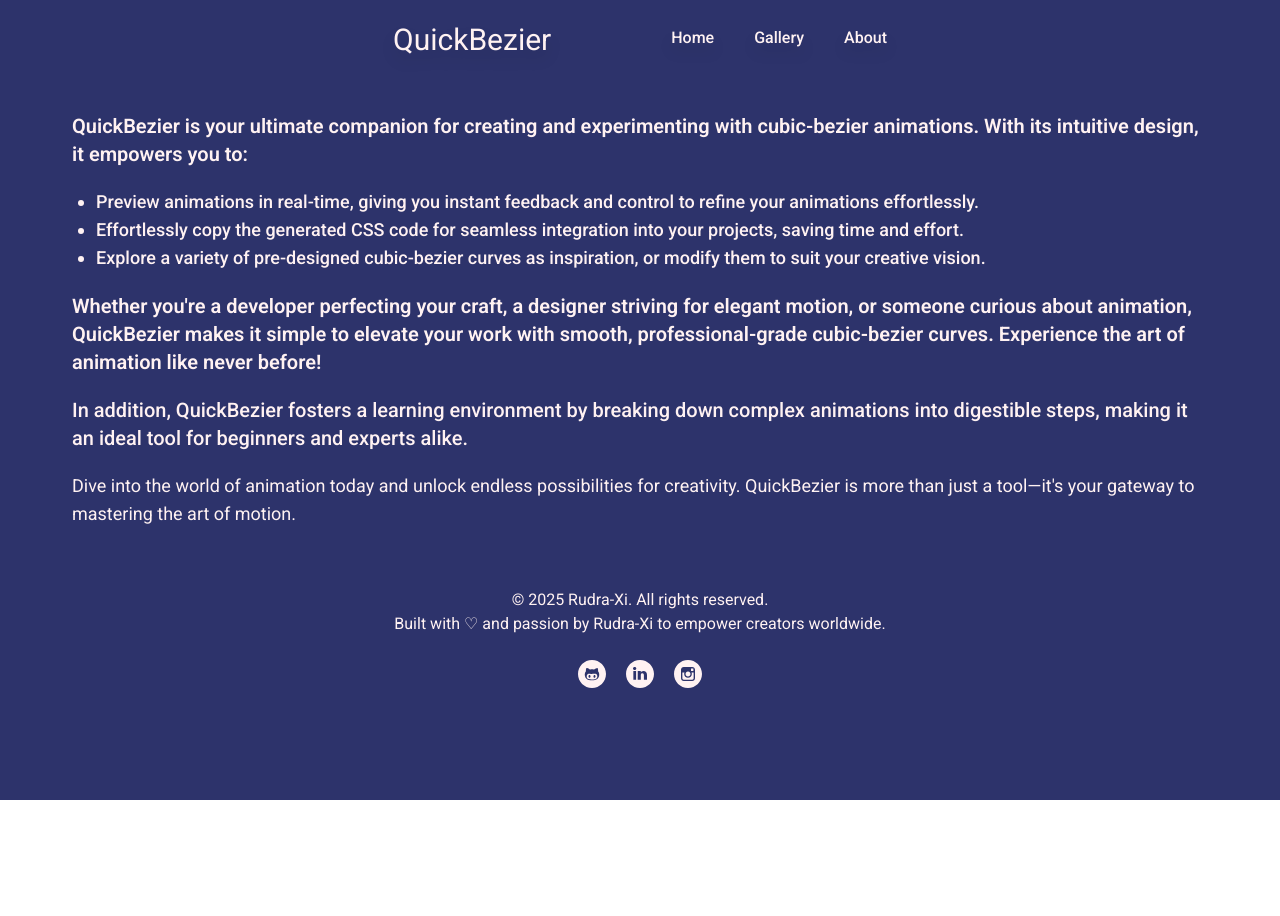
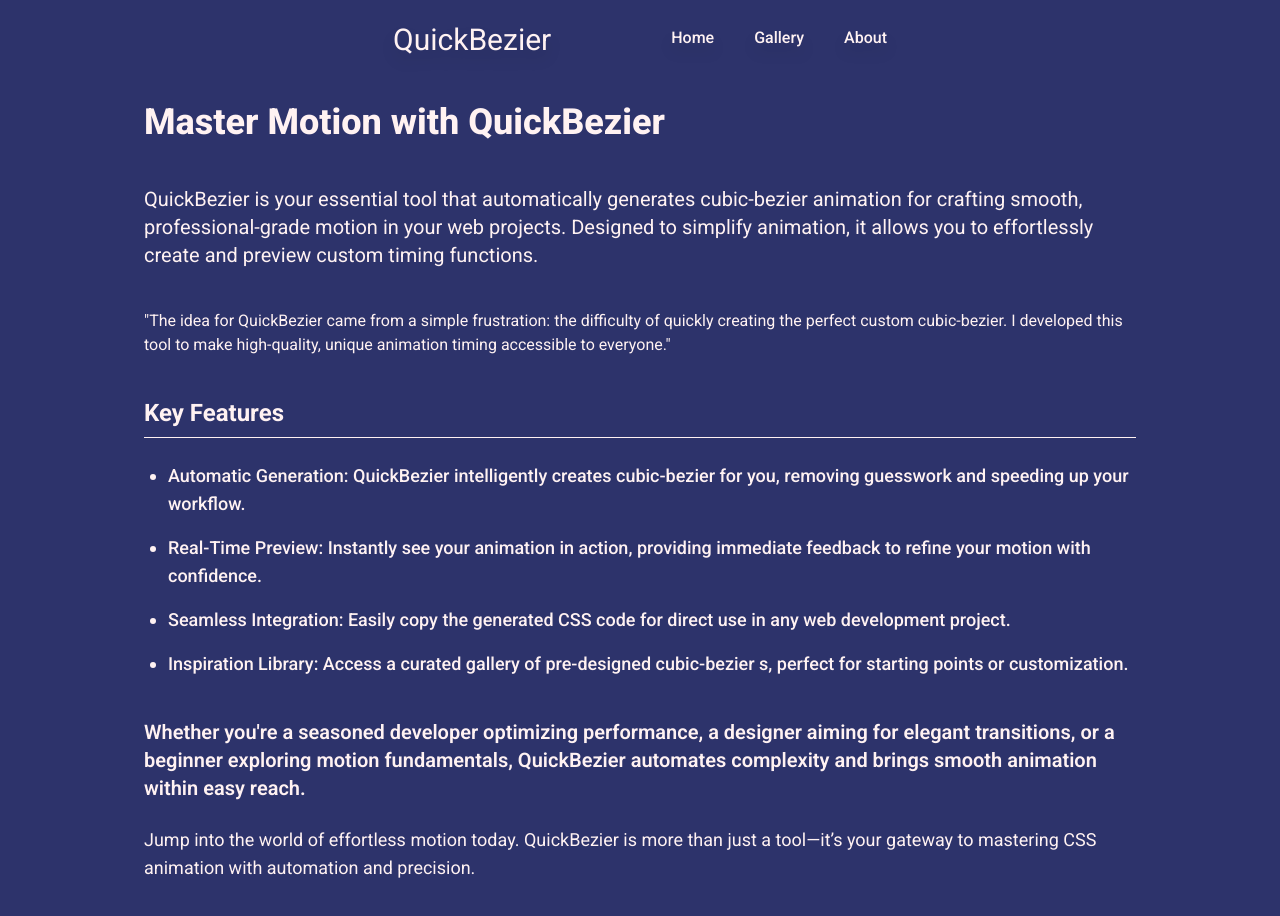
Before and after one commit to rudra-xi/quick-bezier, a React (Vite) app: page /about in a window 1280 px wide. Shown: the top 916 px of the page. Before the commit the page ends 800 px from the top, so only its background shows below. Built offline with nearby package versions, Linux system fonts and the light colour scheme.

Commit message:
feat: Implement About page with application details

```diff
--- a/src/Pages/About.jsx
+++ b/src/Pages/About.jsx
@@ -1,89 +1,81 @@
 import React from "react";
-import { github, instagram, linkedin } from "../Assets";
 
+/**
+ * About component provides information about QuickBezier, its purpose,
+ * key features, and target audience.
+ * @returns {JSX.Element} An informational section about the application.
+ */
 function About() {
 	return (
-		<section className="flex flex-col justify-center gap-5 py-25 w-full h-screen">
-			{/* Introduction */}
-			<p className="text-xl font-semibold">
-				QuickBezier is your ultimate companion for creating and
-				experimenting with cubic-bezier animations. With its
-				intuitive design, it empowers you to:
-			</p>
-			{/* Features list */}
-			<ul className="list-disc pl-6 font-medium text-lg">
-				<li>
-					Preview animations in real-time, giving you instant
-					feedback and control to refine your animations
-					effortlessly.
-				</li>
-				<li>
-					Effortlessly copy the generated CSS code for seamless
-					integration into your projects, saving time and effort.
-				</li>
-				<li>
-					Explore a variety of pre-designed cubic-bezier curves
-					as inspiration, or modify them to suit your creative
-					vision.
-				</li>
-			</ul>
-			{/* Additional information */}
-			<p className="text-xl font-semibold">
-				Whether you're a developer perfecting your craft, a designer
-				striving for elegant motion, or someone curious about
-				animation, QuickBezier makes it simple to elevate your work
-				with smooth, professional-grade cubic-bezier curves.
-				Experience the art of animation like never before!
-			</p>
-			<p className="text-xl font-medium">
-				In addition, QuickBezier fosters a learning environment by
-				breaking down complex animations into digestible steps,
-				making it an ideal tool for beginners and experts alike.
-			</p>
-			<p className="text-lg">
-				Dive into the world of animation today and unlock endless
-				possibilities for creativity. QuickBezier is more than just
-				a tool—it's your gateway to mastering the art of motion.
-			</p>
+		<section className="py-25">
+			{/* Main content container */}
+			<div className="max-w-5xl mx-auto px-4 flex flex-col gap-10">
+				{/* Page Heading */}
+				<h2 className="text-4xl font-extrabold text-accent leading-tight">
+					Master Motion with QuickBezier
+				</h2>
+				<p className="text-xl text-text">
+					QuickBezier is your essential tool that automatically
+					generates cubic-bezier animation for crafting smooth,
+					professional-grade motion in your web projects.
+					Designed to simplify animation, it allows you to
+					effortlessly create and preview custom timing
+					functions.
+				</p>
+				<p className="text-md font-main text-text">
+					"The idea for QuickBezier came from a simple
+					frustration: the difficulty of quickly creating the
+					perfect custom cubic-bezier. I developed this tool to
+					make high-quality, unique animation timing accessible
+					to everyone."
+				</p>
 
-			{/* Footer */}
-			<div className="flex flex-col items-center justify-center pt-10 gap-6">
-				<div className="text-center">
-					<p>&copy; 2025 Rudra-Xi. All rights reserved.</p>
-					<p className="">
-						Built with ♡ and passion by Rudra-Xi to empower
-						creators worldwide.
-					</p>
+				{/* Key Features Section */}
+				<div className="space-y-6">
+					<h3 className="text-2xl font-bold text-accent/80 border-b pb-2">
+						Key Features
+					</h3>
+					<ul className="list-disc pl-6 text-lg text-text/80 space-y-4">
+						<li className="font-medium">
+							Automatic Generation: QuickBezier
+							intelligently creates cubic-bezier for you,
+							removing guesswork and speeding up your
+							workflow.
+						</li>
+						<li className="font-medium">
+							Real-Time Preview: Instantly see your
+							animation in action, providing immediate
+							feedback to refine your motion with
+							confidence.
+						</li>
+						<li className="font-medium">
+							Seamless Integration: Easily copy the
+							generated CSS code for direct use in any web
+							development project.
+						</li>
+						<li className="font-medium">
+							Inspiration Library: Access a curated gallery
+							of pre-designed cubic-bezier s, perfect for
+							starting points or customization.
+						</li>
+					</ul>
 				</div>
 
-				{/* Social media links */}
-				<div className="flex gap-5 sm:justify-start justify-center">
-					<a
-						href="#"
-						className="hover:scale-105 hover:rotate-6 duration-300 transition-all"
-					>
-						<img src={github} alt="github" className="w-7" />
-					</a>
-					<a
-						href="#"
-						className="hover:scale-105 hover:rotate-6 duration-300 transition-all"
-					>
-						<img
-							src={linkedin}
-							alt="linkedin"
-							className="w-7"
-						/>
-					</a>
-					<a
-						href="#"
-						className="hover:scale-105 hover:rotate-6 duration-300 transition-all"
-					>
-						<img
-							src={instagram}
-							alt="instagram"
-							className="w-7"
-						/>
-					</a>
+				{/* Target Audience & Conclusion Section */}
+				<div className="space-y-6">
+					<p className="text-xl font-semibold text-text/80">
+						Whether you're a seasoned developer optimizing
+						performance, a designer aiming for elegant
+						transitions, or a beginner exploring motion
+						fundamentals, QuickBezier automates complexity and
+						brings smooth animation within easy reach.
+					</p>
+					<p className="text-lg text-text/60 ">
+						Jump into the world of effortless motion today.
+						QuickBezier is more than just a tool—it’s your
+						gateway to mastering CSS animation with automation
+						and precision.
+					</p>
 				</div>
 			</div>
 		</section>
```
